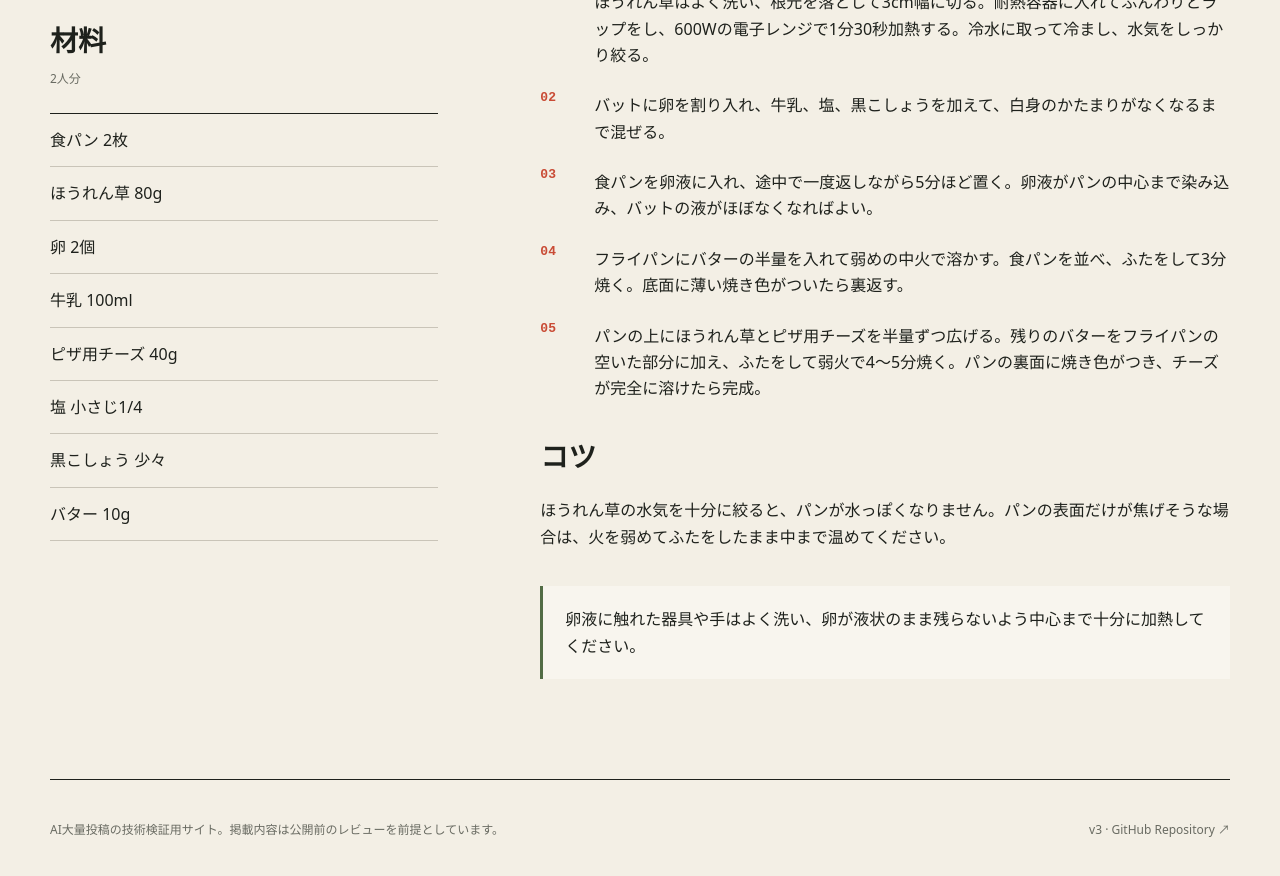
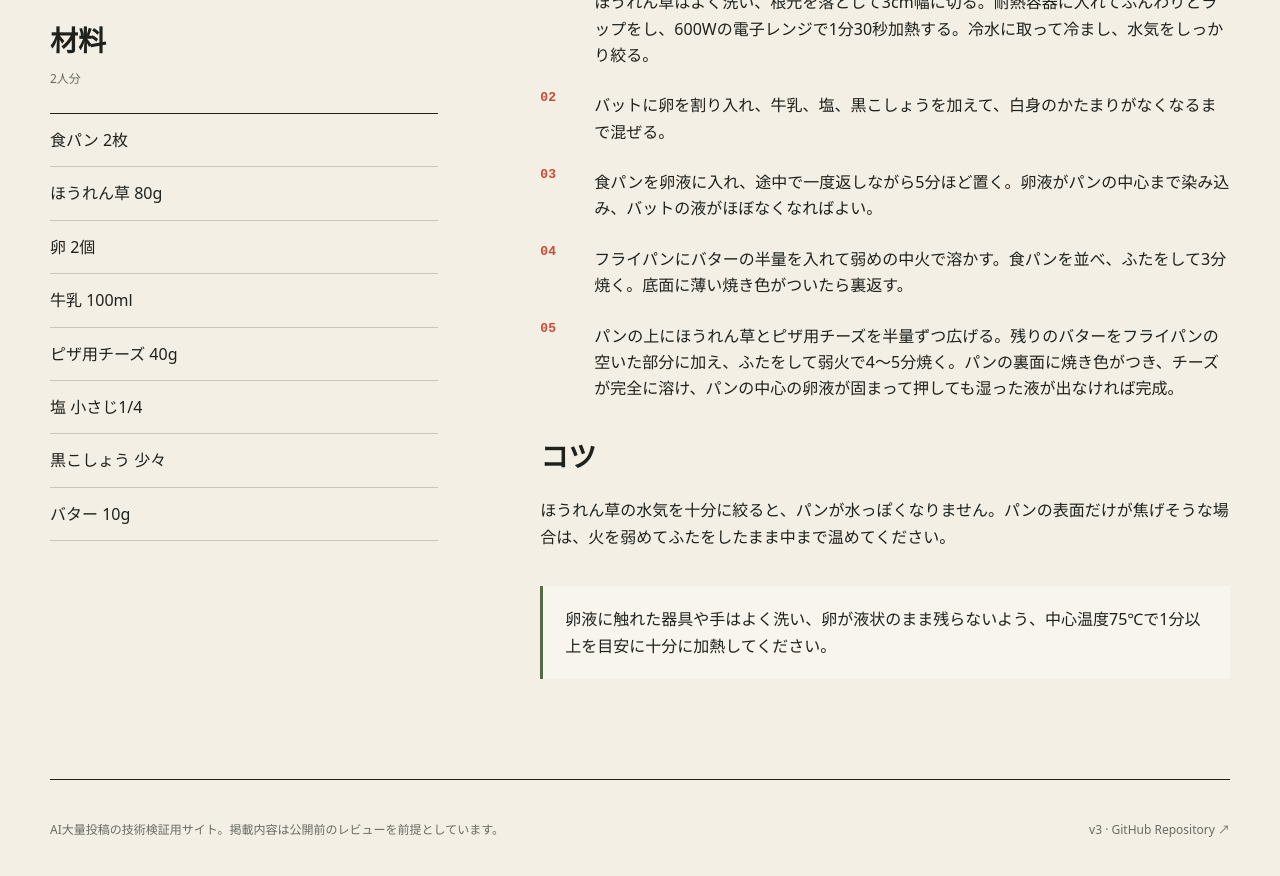
Before and after one commit to gakkii415/ai-recipe-poc, a Jekyll site: the page built from _posts/2026-09-05-spinach-cheese-french-toast.md, in a window 1280 px wide and 900 px high, scrolled down 702 px. Shown: the top 876 px of the window. Built offline with Jekyll 4.4.1, drawn with Linux system fonts in a browser that asks for light colours.

Commit message:
レビュー指摘に基づき加熱安全性を修正

```diff
--- a/_posts/2026-09-05-spinach-cheese-french-toast.md
+++ b/_posts/2026-09-05-spinach-cheese-french-toast.md
@@ -36,10 +36,10 @@ published: true
 2. バットに卵を割り入れ、牛乳、塩、黒こしょうを加えて、白身のかたまりがなくなるまで混ぜる。
 3. 食パンを卵液に入れ、途中で一度返しながら5分ほど置く。卵液がパンの中心まで染み込み、バットの液がほぼなくなればよい。
 4. フライパンにバターの半量を入れて弱めの中火で溶かす。食パンを並べ、ふたをして3分焼く。底面に薄い焼き色がついたら裏返す。
-5. パンの上にほうれん草とピザ用チーズを半量ずつ広げる。残りのバターをフライパンの空いた部分に加え、ふたをして弱火で4〜5分焼く。パンの裏面に焼き色がつき、チーズが完全に溶けたら完成。
+5. パンの上にほうれん草とピザ用チーズを半量ずつ広げる。残りのバターをフライパンの空いた部分に加え、ふたをして弱火で4〜5分焼く。パンの裏面に焼き色がつき、チーズが完全に溶け、パンの中心の卵液が固まって押しても湿った液が出なければ完成。
 
 ## コツ
 
 ほうれん草の水気を十分に絞ると、パンが水っぽくなりません。パンの表面だけが焦げそうな場合は、火を弱めてふたをしたまま中まで温めてください。
 
-> 卵液に触れた器具や手はよく洗い、卵が液状のまま残らないよう中心まで十分に加熱してください。
+> 卵液に触れた器具や手はよく洗い、卵が液状のまま残らないよう、中心温度75℃で1分以上を目安に十分に加熱してください。
```
